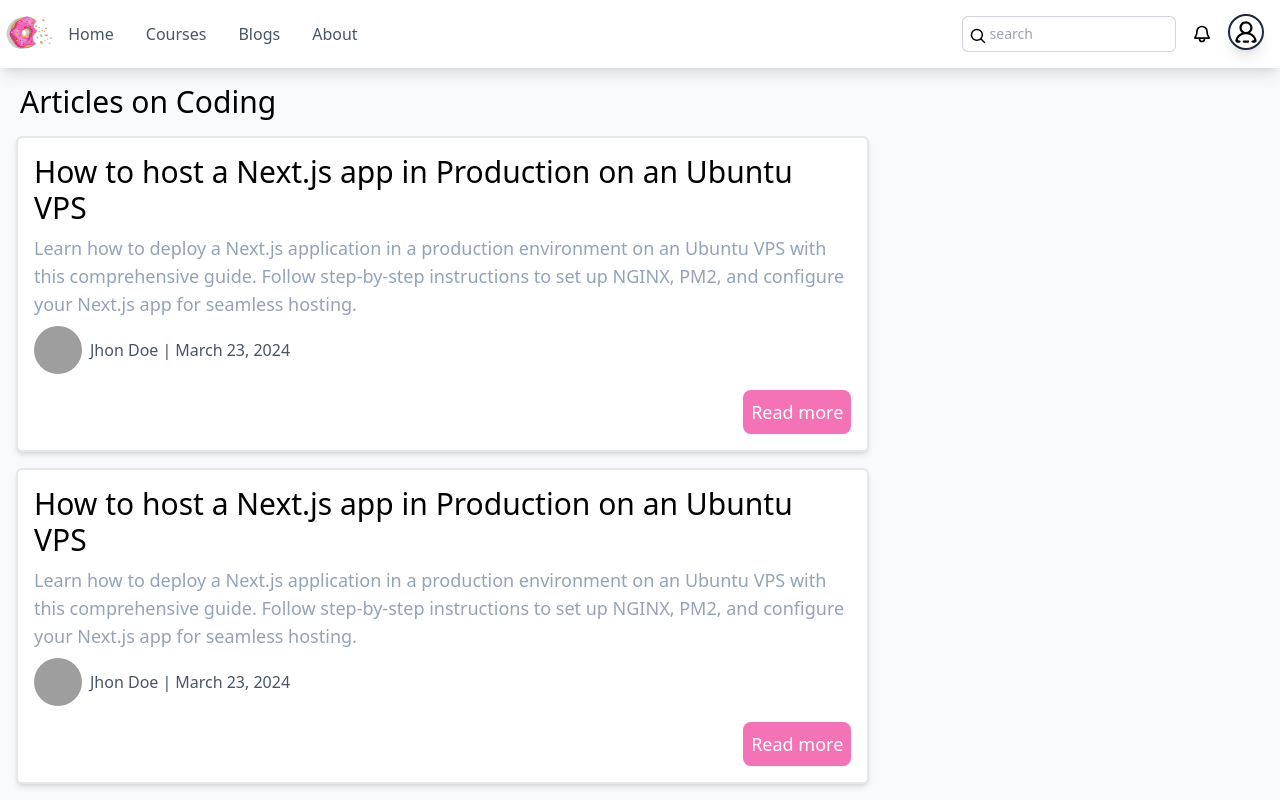
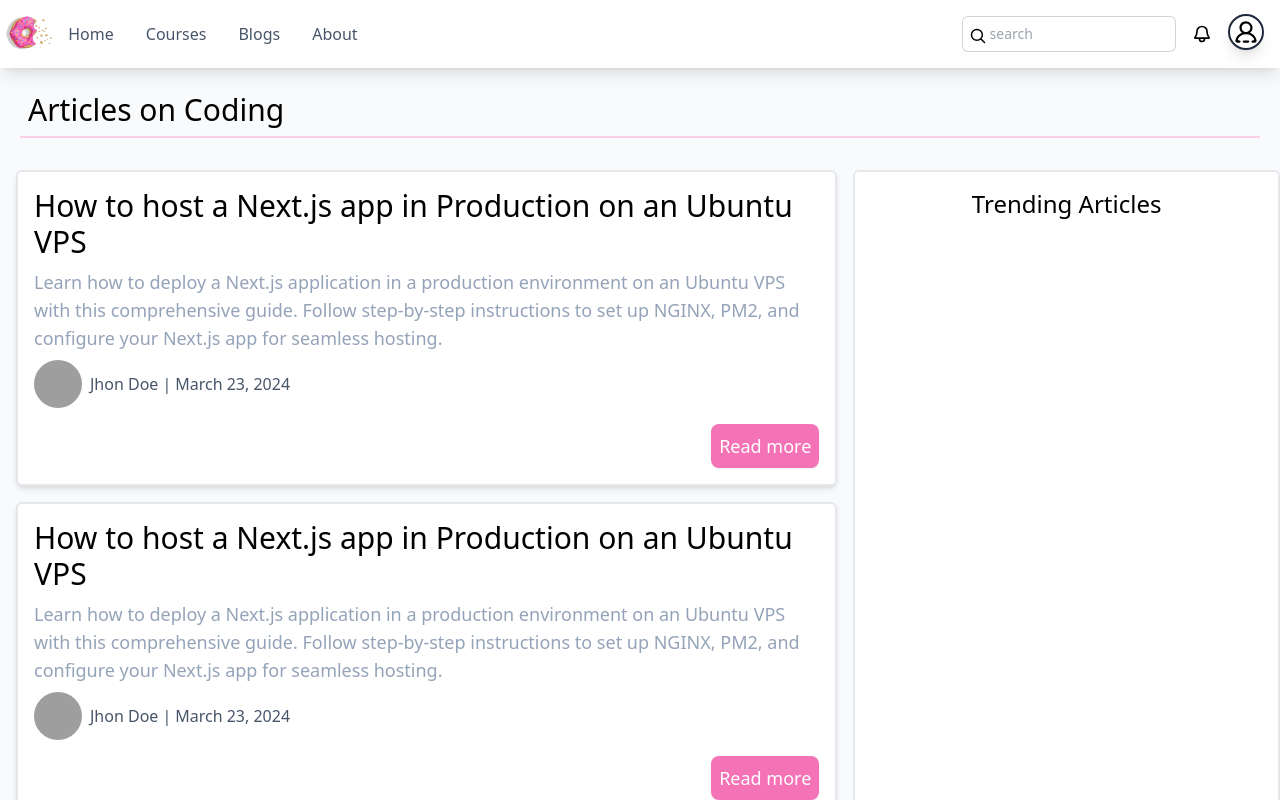
Before and after one commit to codewithcherry/Idonutcode_website_vite, a React (Vite) app: page /blogs in a window 1280 px wide. Shown: the top 800 px of the page. Built offline with nearby package versions, Linux system fonts and the light colour scheme; no server answers; grey boxes are pictures that could not be loaded.

Commit message:
adding the trending section to blogs main section

```diff
--- a/src/Components/Blogs/Blog.jsx
+++ b/src/Components/Blogs/Blog.jsx
@@ -2,7 +2,7 @@ import React from 'react'
 
 const Blog = ({blogdata}) => {
   return (
-    <div className='m-4 p-2 bg-white w-2/3 border-2 shadow-md rounded-md'>
+    <div className='m-4 p-2 bg-white  border-2 shadow-md rounded-md'>
       <div>
         <h1 className='text-3xl text-left font-medium text-black m-2'>{blogdata.title}</h1>
         <p className='text-lg m-2 text-slate-400'>{blogdata.description}</p>
--- a/src/Components/Blogs/Blogs.jsx
+++ b/src/Components/Blogs/Blogs.jsx
@@ -44,17 +44,23 @@ const Blogs = () => {
   return (
     <div  className=''>
       <div className='text-3xl text-left '>
-        <h1 className='m-4 mx-5 text-black text-left'>
+        <h1 className='m-4 mx-5 text-black text-left border-b-2 p-2 border-pink-200'>
           Articles on Coding
         </h1>
       </div>
-      <div className=''>
-        <div className=''>
+      <div className='flex justify-center'>
+        <div className='w-2/3'>
           {blogs &&
                   blogs.map((item,index)=>{
                     return (<Blog blogdata={item} key={index}/>)
                   })
           }
+        </div>
+        <div className='bg-white w-1/3 border-2 my-4 rounded-md'>
+          <h1 className='text-center text-2xl m-2 p-2 font-medium '>Trending Articles</h1>
+          <div>
+
+          </div>
         </div>
       </div>
     </div>
```
